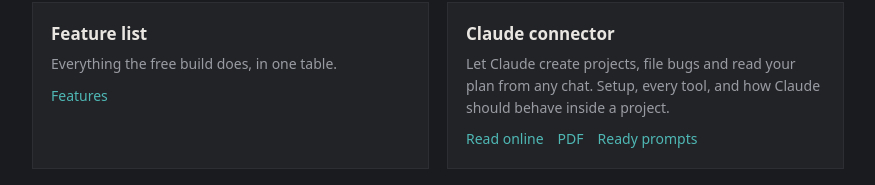
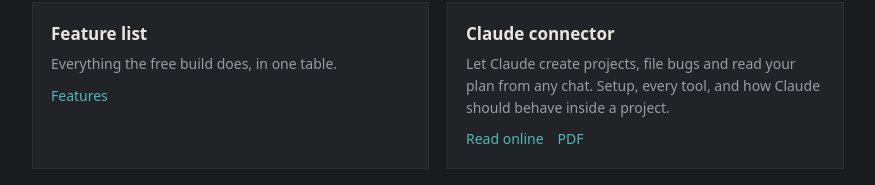
Before and after one commit to KillSane-sudo/crucible-releases, a plain HTML site: page docs/index.html in a window 1280 px wide. Shown: the part 420-605 px from the top of the page, without its empty margins (202-1077 px from the left). Drawn offline with Linux system fonts and the light colour scheme.

Commit message:
Docs: no links to private files; docs index shows the user section only

```diff
--- a/docs/index.html
+++ b/docs/index.html
@@ -24,7 +24,7 @@
     <div class="card"><h2>User manual</h2><p>All 22 chapters with screenshots: the window, every screen, the planner, departments and pipelines, bugs, search, time log, reports, several projects, the Claude connector, questions and answers.</p><div class="links"><a href="manual/manual.html">Read online</a><a href="manual/Crucible-User-Manual.pdf">PDF</a><a href="https://github.com/KillSane-sudo/crucible-releases/blob/main/docs/user-guide.md">Markdown on GitHub</a></div></div>
     <div class="card"><h2>Quick start</h2><p>Install, make your project with the wizard, work a day, end the week. Ten minutes.</p><div class="links"><a href="https://github.com/KillSane-sudo/crucible-releases/blob/main/docs/quick-start.md">Read on GitHub</a></div></div>
     <div class="card"><h2>Feature list</h2><p>Everything the free build does, in one table.</p><div class="links"><a href="../features.html">Features</a></div></div>
-    <div class="card"><h2>Claude connector</h2><p>Let Claude create projects, file bugs and read your plan from any chat. Setup, every tool, and how Claude should behave inside a project.</p><div class="links"><a href="manual/claude-guide.html">Read online</a><a href="manual/Crucible-Guide-for-Claude.pdf">PDF</a><a href="https://github.com/KillSane-sudo/crucible-releases/blob/main/docs/CLAUDE_PROMPTS.md">Ready prompts</a></div></div>
+    <div class="card"><h2>Claude connector</h2><p>Let Claude create projects, file bugs and read your plan from any chat. Setup, every tool, and how Claude should behave inside a project.</p><div class="links"><a href="manual/claude-guide.html">Read online</a><a href="manual/Crucible-Guide-for-Claude.pdf">PDF</a></div></div>
     <div class="card"><h2>Changelog</h2><p>What every version added.</p><div class="links"><a href="https://github.com/KillSane-sudo/crucible-releases/blob/main/CHANGELOG.md">Changelog</a></div></div>
     <div class="card"><h2>Help</h2><p>Found a bug or want something? Open an issue; there is a template. I answer.</p><div class="links"><a href="https://github.com/KillSane-sudo/crucible-releases/issues">Issues</a><a href="https://github.com/KillSane-sudo/crucible-releases/discussions">Discussions</a></div></div>
   </div>
```
Also changed, not shown: 3 other files.
